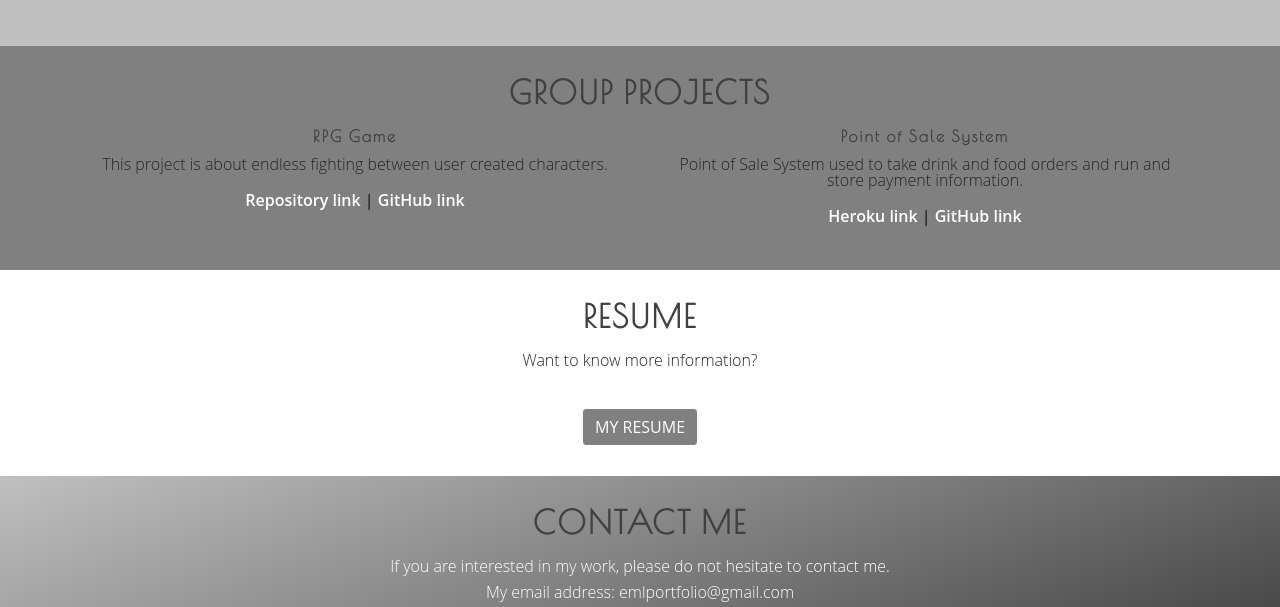
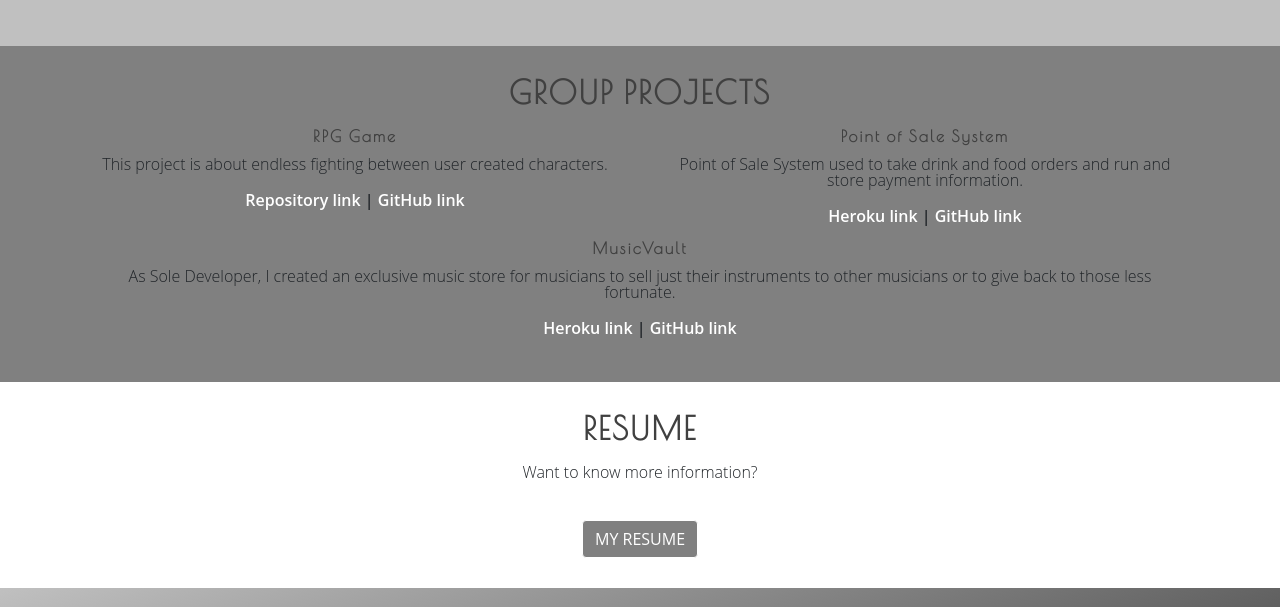
Before and after one commit to elaine-drum-female/new-portfolio-site, a plain HTML site: page index.html in a window 1280 px wide. Shown: the part 3621-4228 px from the top of the page. Drawn offline with nearby package versions, Linux system fonts and the light colour scheme.

Commit message:
Added MusicVault to the Group Projects

```diff
--- a/index.html
+++ b/index.html
@@ -231,10 +231,6 @@
         </div>
     </div>
 
-
-
-
-
     <div class="padding" id="portfolio">
         <div class="container">
             <div class="row" data-aos="fade-up" data-aos-duration="1000">
@@ -379,6 +375,15 @@
                             class="card-link my-card-link">GitHub
                             link</a>
                     </div>
+                    <div class="col-lg-12 col-sm-6 mb-3">
+                        <h5 class="card-title">MusicVault </h5>
+                        <p class="card-text">As Sole Developer, I created an exclusive music store for musicians to sell just their instruments to other musicians or to give back to those less fortunate.</p>
+                        <a href="https://music-vault.herokuapp.com/" target="_blank" class="card-link">Heroku
+                            link</a> |
+                        <a href="https://github.com/elaine-drum-female/MusicVault" target="_blank"
+                            class="card-link my-card-link">GitHub
+                            link</a>
+                    </div>
                 </div>
             </div>
         </div>
```
